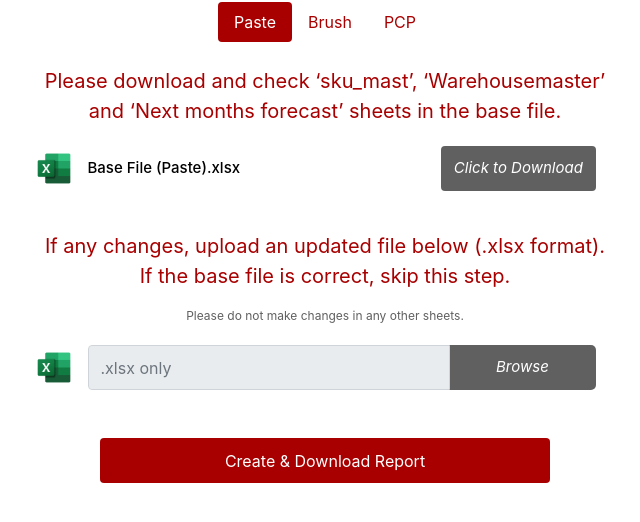
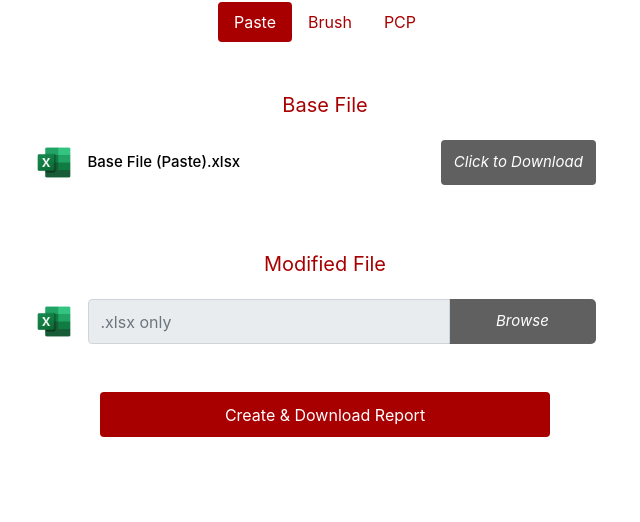
Before and after one commit to bhagyashreephadnis/Stock-Report-Creation, a Django app: page /generator in a window 1280 px wide. Shown: the part 58-580 px from the top of the page, without its empty margins (315-955 px from the left). Run offline with Django 3.2, Linux system fonts and the light colour scheme; the visitor is signed in with stand-in values (Sample User, id 1); parts of the project's set-up code (start-up, migrations or seed data) failed here and were passed over; some libraries are stand-ins or nearby versions.

Commit message:
ui fixes

```diff
--- a/report/scripts/sapPws.py
+++ b/report/scripts/sapPws.py
@@ -4,7 +4,7 @@ from openpyxl import Workbook
 
 def getPwsData(material):
     try:
-        conn = Connection(user='INBHP002', ashost='CAIapp07.esc.win.colpal.com', sysnr='07', client='321', passwd='Bdp@251299')
+        conn = Connection(user='INBHP002', ashost='CAIapp07.esc.win.colpal.com', sysnr='07', client='321', passwd='Bp@251299')
         print(conn.alive)
         plant = [{'SIGN':'I',  'OPTION':'EQ', 'LOW':'IN08'},
         {'SIGN':'I',  'OPTION':'EQ', 'LOW':'IN15'},
--- a/report/templates/generator.html
+++ b/report/templates/generator.html
@@ -218,8 +218,9 @@
 
     <div class="tab-content">
         <div class="container col-md-6 tab-pane active" id="paste">
-            <br><p>
-                Please download and check ‘sku_mast’, ‘Warehousemaster’<br>and ‘Next months forecast’ sheets in the base file.
+            <br><br><p>
+                <!-- Please download and check ‘sku_mast’, ‘Warehousemaster’<br>and ‘Next months forecast’ sheets in the base file. -->
+                Base File
             </p>
 
             <div class="container dwncontainer">
@@ -231,12 +232,13 @@
                     </form>
                 </div>
 
-            </div><br>
+            </div><br><br>
 
             <p>
-                If any changes, upload an updated file below (.xlsx format).<br>If the base file is correct, skip this step.
+                <!-- If any changes, upload an updated file below (.xlsx format).<br>If the base file is correct, skip this step. -->
+                Modified File
             </p>
-            <p class="help">Please do not make changes in any other sheets.</p>
+            <!-- <p class="help">Please do not make changes in any other sheets.</p> -->
 
             <form action="generator" method="POST" enctype="multipart/form-data">
                 {% csrf_token %}
@@ -261,8 +263,9 @@
 
         <!-- brush div -->
         <div class="container col-md-6 tab-pane fade" id="brush">
-            <br><p>
-                Please download and check ‘sku_mast’, ‘Warehousemaster’<br>and ‘Next months forecast’ sheets in the base file.
+            <br><br><p>
+                <!-- Please download and check ‘sku_mast’, ‘Warehousemaster’<br>and ‘Next months forecast’ sheets in the base file. -->
+                Base File
             </p>
 
             <div class="container dwncontainer">
@@ -274,12 +277,13 @@
                     </form>
                 </div>
 
-            </div><br>
+            </div><br><br>
 
             <p>
-                If any changes, upload an updated file below (.xlsx format).<br>If the base file is correct, skip this step.
+                <!-- If any changes, upload an updated file below (.xlsx format).<br>If the base file is correct, skip this step. -->
+                Modified File
             </p>
-            <p class="help">Please do not make changes in any other sheets.</p>
+            <!-- <p class="help">Please do not make changes in any other sheets.</p> -->
 
             <form action="generator" method="POST" enctype="multipart/form-data">
                 {% csrf_token %}
@@ -304,8 +308,9 @@
 
         <!-- other div -->
         <div class="container col-md-6 tab-pane fade" id="other">
-            <br><p>
-                Please download and check ‘sku_mast’, ‘Warehousemaster’<br>and ‘Next months forecast’ sheets in the base file.
+            <br><br><p>
+                <!-- Please download and check ‘sku_mast’, ‘Warehousemaster’<br>and ‘Next months forecast’ sheets in the base file. -->
+                Base File
             </p>
 
             <div class="container dwncontainer">
@@ -317,12 +322,13 @@
                     </form>
                 </div>
 
-            </div><br>
+            </div><br><br>
 
             <p>
-                If any changes, upload an updated file below (.xlsx format).<br>If the base file is correct, skip this step.
+                <!-- If any changes, upload an updated file below (.xlsx format).<br>If the base file is correct, skip this step. -->
+                Modified File
             </p>
-            <p class="help">Please do not make changes in any other sheets.</p>
+            <!-- <p class="help">Please do not make changes in any other sheets.</p> -->
 
             <form action="generator" method="POST" enctype="multipart/form-data">
                 {% csrf_token %}
```
Also changed, not shown: 10 other files.
